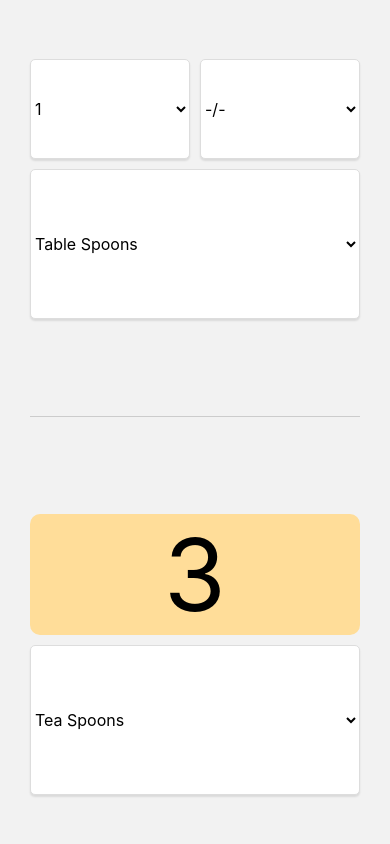
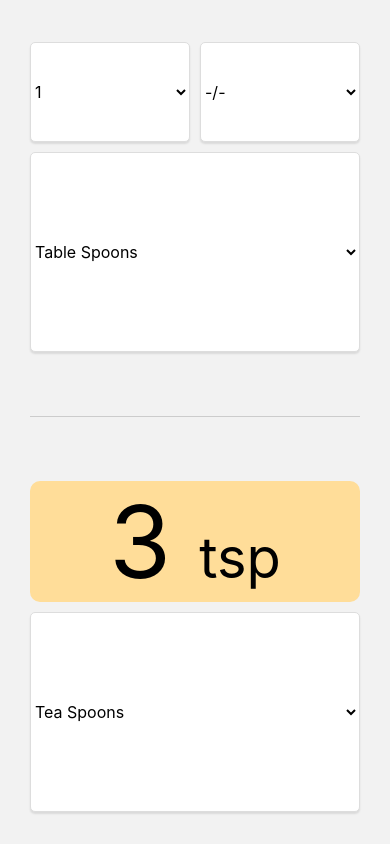
Before and after one commit to tlin108/kitcher, a React Native app: screen / in a window 390 px wide. Built offline with nearby package versions, Linux system fonts and the light colour scheme.

Commit message:
refactoring stuff

```diff
--- a/src/App.js
+++ b/src/App.js
@@ -1,227 +1,63 @@
 import React from 'react'
-import {
-	Text,
-	View
-} from 'react-native'
+import { View } from 'react-native'
 
 import Picker from './Picker'
+import Hr from './Hr'
+import ResultField from './ResultField'
 
-const measurementDic = {
-	teaSpoon: {
-		teaSpoon: 1,
-		tableSpoon: (1 / 3),
-		cup: (1 / 48),
-		fluidOunce: (1 / 6),
-		pint: (1 / 96),
-		quart: (1 / 192)
-	},
-	tableSpoon: {
-		teaSpoon: 3,
-		tableSpoon: 1,
-		cup: (1 / 16),
-		fluidOunce: (1 / 2),
-		pint: (1 / 32),
-		quart: (1 / 64)
-	},
-	cup: {
-		teaSpoon: 48,
-		tableSpoon: 16,
-		cup: 1,
-		fluidOunce: 8,
-		pint: (1 / 2),
-		quart: (1 / 4)
-	},
-	fluidOunce: {
-		teaSpoon: 6,
-		tableSpoon: 2,
-		cup: (1 / 8),
-		fluidOunce: 1,
-		pint: (1 / 16),
-		quart: (1 / 32)
-	},
-	pint: {
-		teaSpoon: 96,
-		tableSpoon: 32,
-		cup: 2,
-		fluidOunce: 16,
-		pint: 1,
-		quart: (1 / 2)
-	},
-	quart: {
-		teaSpoon: 192,
-		tableSpoon: 64,
-		cup: 4,
-		fluidOunce: 32,
-		pint: 2,
-		quart: 1
-	}
-}
-
-const measurement = [
-	{
-		label: 'Tea Spoons',
-		value: 'teaSpoon'
-	},
-	{
-		label: 'Table Spoons',
-		value: 'tableSpoon'
-	},
-	{
-		label: 'Cups',
-		value: 'cup'
-	},
-	{
-		label: 'Fluid Ounces',
-		value: 'fluidOunce'
-	},
-	{
-		label: 'Pints',
-		value: 'pint'
-	},
-	{
-		label: 'Quarts',
-		value: 'quart'
-	}
-]
-
-const wholeQuantity = [
-	{
-		label: '0',
-		value: 0
-	},
-	{
-		label: '1',
-		value: 1
-	},
-	{
-		label: '2',
-		value: 2
-	},
-	{
-		label: '3',
-		value: 3
-	},
-	{
-		label: '4',
-		value: 4
-	},
-	{
-		label: '5',
-		value: 5
-	},
-	{
-		label: '6',
-		value: 6
-	},
-	{
-		label: '7',
-		value: 7
-	},
-	{
-		label: '8',
-		value: 8
-	},
-	{
-		label: '9',
-		value: 9
-	},
-	{
-		label: '10',
-		value: 10
-	}
-]
-
-const fractionQuantity = [
-	{
-		label: '-/-',
-		value: 0
-	},
-	{
-		label: '1/8',
-		value: (1 / 8)
-	},
-	{
-		label: '1/4',
-		value: (1 / 4)
-	},
-	{
-		label: '1/3',
-		value: (1 / 3)
-	},
-	{
-		label: '1/2',
-		value: (1 / 2)
-	},
-	{
-		label: '2/3',
-		value: (2 / 3)
-	},
-	{
-		label: '3/4',
-		value: (3 / 4)
-	}
-]
+import conversionMetadata from './metadata/conversion'
+import {
+	measurement,
+	wholeQuantity,
+	fractionQuantity
+} from './metadata/measurement'
 
 export default class App extends React.Component {
 	state = {
 		quantity: 1,
 		fraction: 0,
-		from: 'tableSpoon',
-		to: 'teaSpoon'
+		convertFrom: 'tableSpoon',
+		convertTo: 'teaSpoon'
 	}
 
 	render() {
-		const { quantity, fraction, from, to } = this.state
+		const { quantity, fraction, convertFrom, convertTo } = this.state
 
 		return (
 			<View style={ skin.style }>
 				<View>
-					<View style={{ flexDirection: 'row', justifyContent: 'space-between'}}>
+					<View style={ skin.volumePickersStyle }>
 						<Picker
 							selectedValue={ quantity }
-							onValueChange={ value => this.setState({ quantity: value })}
+							onValueChange={ quantity => this.setState({ quantity })}
 							options={ wholeQuantity }
 							skin={ skin.quantityPickerSkin }/>
 						<Picker
 							selectedValue={ fraction }
-							onValueChange={ value => this.setState({ fraction: value })}
+							onValueChange={ fraction => this.setState({ fraction })}
 							options={ fractionQuantity }
 							skin={ skin.quantityPickerSkin }/>
 					</View>
 					<Picker
-						selectedValue={ from }
-						onValueChange={ value => this.setState({ from: value })}
+						selectedValue={ convertFrom }
+						onValueChange={ convertFrom => this.setState({ convertFrom })}
 						options={ measurement }
 						skin={ skin.measurementPickerSkin }/>
 				</View>
 				<Hr />
 				<View>
-					<View style={{ alignItems: 'center' }}>
-						<View style={ skin.resultContainerStyle} >
-							<Text style={ skin.resultTextStyle }>
-								{ convert(quantity + fraction , measurementDic[from][to]) }
-							</Text>
-						</View>
-					</View>
+					<ResultField
+						value={ convert(quantity + fraction , conversionMetadata[convertFrom][convertTo]) }
+						unit={ measurement.find(({ value }) => value === convertTo).unit }/>
 					<Picker
-						selectedValue={ to }
-						onValueChange={ value => this.setState({ to: value })}
+						selectedValue={ convertTo }
+						onValueChange={ convertTo => this.setState({ convertTo })}
 						options={ measurement }
 						skin={ skin.measurementPickerSkin }/>
 				</View>
 			</View>
 		)
 	}
-}
-
-const Hr = () => {
-	return (
-		<View style={{
-			borderBottomColor: '#cccccc',
-			borderBottomWidth: 1,
-			width: 330
-		}}/>
-	)
 }
 
 function convert (quantity, measurement) {
@@ -240,14 +76,18 @@ const skin = {
 		alignItems: 'center',
 		justifyContent: 'space-around'
 	},
+	volumePickersStyle: {
+		flexDirection: 'row',
+		justifyContent: 'space-between'
+	},
 	measurementPickerSkin: {
 		style: {
-			height: 150,
+			height: 200,
 			width: 330,
 			backgroundColor: '#fff'
 		},
 		itemStyle: {
-			height: 150,
+			height: 200,
 			fontSize: 40
 		}
 	},
@@ -261,17 +101,5 @@ const skin = {
 			height: 100,
 			fontSize: 40
 		}
-	},
-	resultContainerStyle: {
-		width: 330,
-		alignItems: 'center',
-		borderStyle: 'solid',
-		borderRadius: 10,
-		backgroundColor: '#ffdd99'
-	},
-	resultTextStyle: {
-		textAlign: 'center',
-		width: 330,
-		fontSize: 100
 	}
 }
--- /dev/null
+++ b/src/Hr.js
@@ -0,0 +1,14 @@
+import React from 'react'
+import { View } from 'react-native'
+
+const style = {
+	borderBottomColor: '#cccccc',
+	borderBottomWidth: 1,
+	width: 330
+}
+
+export default function () {
+	return (
+		<View style={ style }/>
+	)
+}
--- /dev/null
+++ b/src/ResultField.js
@@ -0,0 +1,39 @@
+import React from 'react'
+import {
+    StyleSheet,
+    View,
+    Text
+} from 'react-native'
+
+export default ({ value, unit }) => {
+	return (
+		<View style={{ alignItems: 'center' }}>
+			<View style={ baseSkin.resultContainerStyle} >
+				<Text style={ baseSkin.resultTextStyle }>
+					{ value }&nbsp;
+					<Text style={ baseSkin.unitTextStyle }>
+						{ unit }
+					</Text>
+				</Text>
+			</View>
+		</View>
+	)
+}
+
+const baseSkin = StyleSheet.create({
+	resultContainerStyle: {
+		width: 330,
+		alignItems: 'center',
+		borderStyle: 'solid',
+		borderRadius: 10,
+		backgroundColor: '#ffdd99'
+	},
+	resultTextStyle: {
+		textAlign: 'center',
+		width: 330,
+		fontSize: 100
+	},
+	unitTextStyle: {
+		fontSize: 56
+	}
+})
--- /dev/null
+++ b/src/metadata/conversion.js
@@ -0,0 +1,50 @@
+export default {
+	teaSpoon: {
+		teaSpoon: 1,
+		tableSpoon: (1 / 3),
+		cup: (1 / 48),
+		fluidOunce: (1 / 6),
+		pint: (1 / 96),
+		quart: (1 / 192)
+	},
+	tableSpoon: {
+		teaSpoon: 3,
+		tableSpoon: 1,
+		cup: (1 / 16),
+		fluidOunce: (1 / 2),
+		pint: (1 / 32),
+		quart: (1 / 64)
+	},
+	cup: {
+		teaSpoon: 48,
+		tableSpoon: 16,
+		cup: 1,
+		fluidOunce: 8,
+		pint: (1 / 2),
+		quart: (1 / 4)
+	},
+	fluidOunce: {
+		teaSpoon: 6,
+		tableSpoon: 2,
+		cup: (1 / 8),
+		fluidOunce: 1,
+		pint: (1 / 16),
+		quart: (1 / 32)
+	},
+	pint: {
+		teaSpoon: 96,
+		tableSpoon: 32,
+		cup: 2,
+		fluidOunce: 16,
+		pint: 1,
+		quart: (1 / 2)
+	},
+	quart: {
+		teaSpoon: 192,
+		tableSpoon: 64,
+		cup: 4,
+		fluidOunce: 32,
+		pint: 2,
+		quart: 1
+	}
+}
--- /dev/null
+++ b/src/metadata/measurement.js
@@ -0,0 +1,76 @@
+import times from 'lodash/times'
+
+const measurement = [
+	{
+		label: 'Tea Spoons',
+		value: 'teaSpoon',
+		unit: 'tsp'
+	},
+	{
+		label: 'Table Spoons',
+		value: 'tableSpoon',
+		unit: 'tbsp'
+	},
+	{
+		label: 'Cups',
+		value: 'cup',
+		unit: 'C'
+	},
+	{
+		label: 'Fluid Ounces',
+		value: 'fluidOunce',
+		unit: 'oz'
+	},
+	{
+		label: 'Pints',
+		value: 'pint',
+		unit: 'pt'
+	},
+	{
+		label: 'Quarts',
+		value: 'quart',
+		unit: 'qt'
+	}
+]
+
+const wholeQuantity = times(31, (index) => ({
+	value: index,
+	label: index.toString()
+}))
+
+const fractionQuantity = [
+	{
+		label: '-/-',
+		value: 0
+	},
+	{
+		label: '1/8',
+		value: (1 / 8)
+	},
+	{
+		label: '1/4',
+		value: (1 / 4)
+	},
+	{
+		label: '1/3',
+		value: (1 / 3)
+	},
+	{
+		label: '1/2',
+		value: (1 / 2)
+	},
+	{
+		label: '2/3',
+		value: (2 / 3)
+	},
+	{
+		label: '3/4',
+		value: (3 / 4)
+	}
+]
+
+export {
+	measurement,
+	wholeQuantity,
+	fractionQuantity
+}
```
